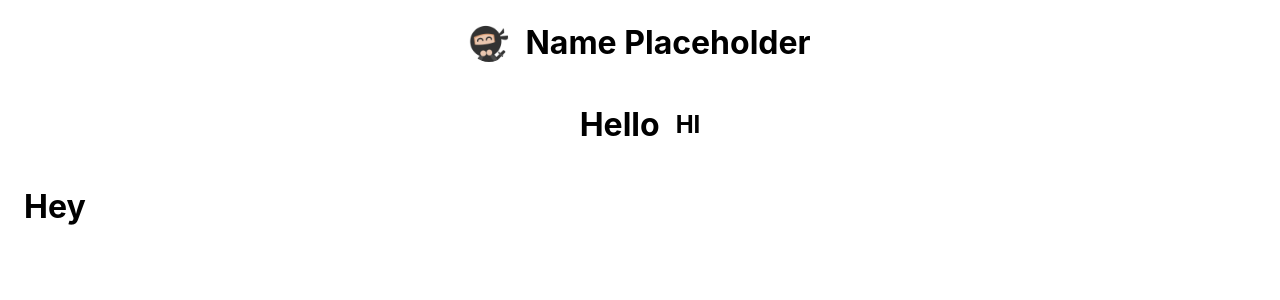
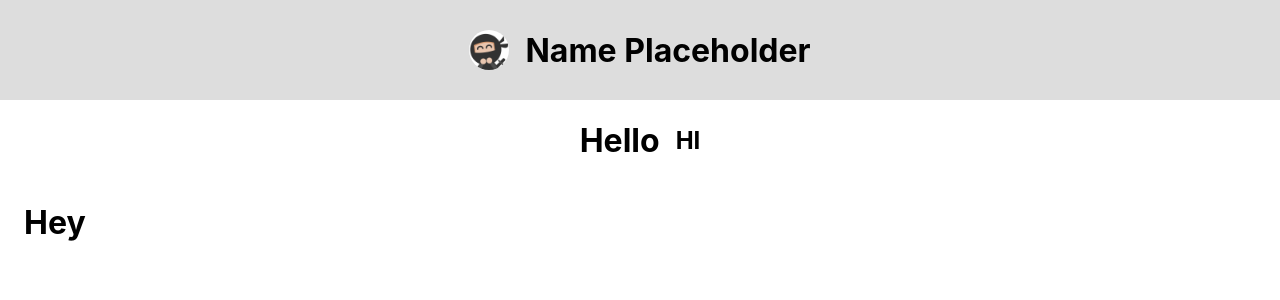
Before and after one commit to aneeshsharma/HospitalManagementFrontend, a React (Create React App) app: page / in a window 1280 px wide. Both pictures are taken after a click on the button "LOGIN". Shown: the top 300 px of the page. Built offline with nearby package versions, Linux system fonts and the light colour scheme.

Commit message:
changed nav color

```diff
--- a/src/App.js
+++ b/src/App.js
@@ -11,14 +11,19 @@ function App() {
     const NavRoutes = () => {
         return (
             <div>
-                <Container maxWidth="100%">
+                <div style={{ width: '100%', margin: '0', padding: '0' }}>
                     <Grid
                         container
                         direction="row"
                         justify="center"
                         spacing={2}
                         alignItems="center"
-                        style={{ height: 100 }}
+                        style={{
+                            height: 100,
+                            background: '#ddd',
+                            width: '100%',
+                            margin: 0,
+                        }}
                     >
                         <Grid item>
                             <Avatar src="/static/images/avatar/avatar.png" />
@@ -27,7 +32,7 @@ function App() {
                             <h1> Name Placeholder </h1>
                         </Grid>
                     </Grid>
-                </Container>
+                </div>
                 <Switch>
                     <Route path="/dashboard" component={Dashboard} />
                     <Route path="/prescription" component={Prescription} />
@@ -38,16 +43,12 @@ function App() {
     return (
         <div className="App">
             <BrowserRouter>
-                <div>
-                    <div className="content">
-                        <Switch>
-                            <Route exact path="/" component={Login} />
-                            <Route component={NavRoutes} />
-                            {/* <Route path="/login" component={Login} />
+                <Switch>
+                    <Route exact path="/" component={Login} />
+                    <Route component={NavRoutes} />
+                    {/* <Route path="/login" component={Login} />
               <Route path="/dashboard" component={Dashboard} /> */}
-                        </Switch>
-                    </div>
-                </div>
+                </Switch>
             </BrowserRouter>
         </div>
     );
```
